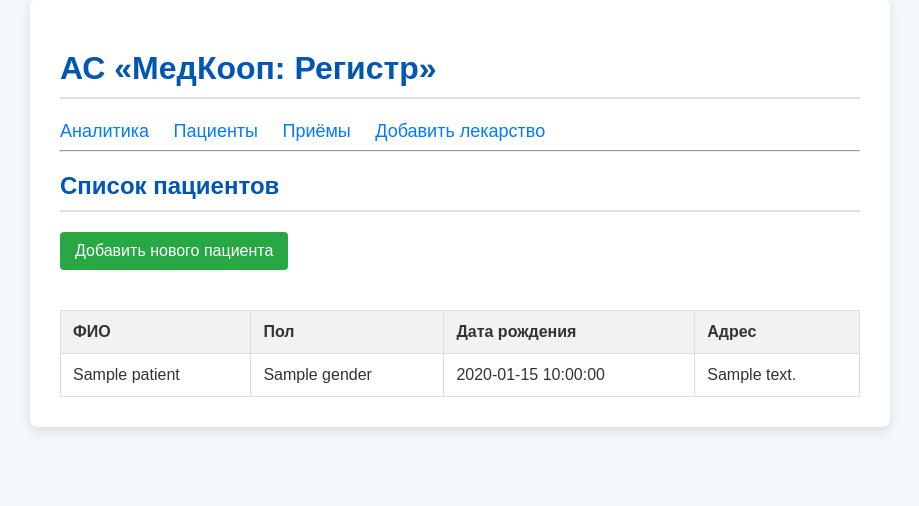
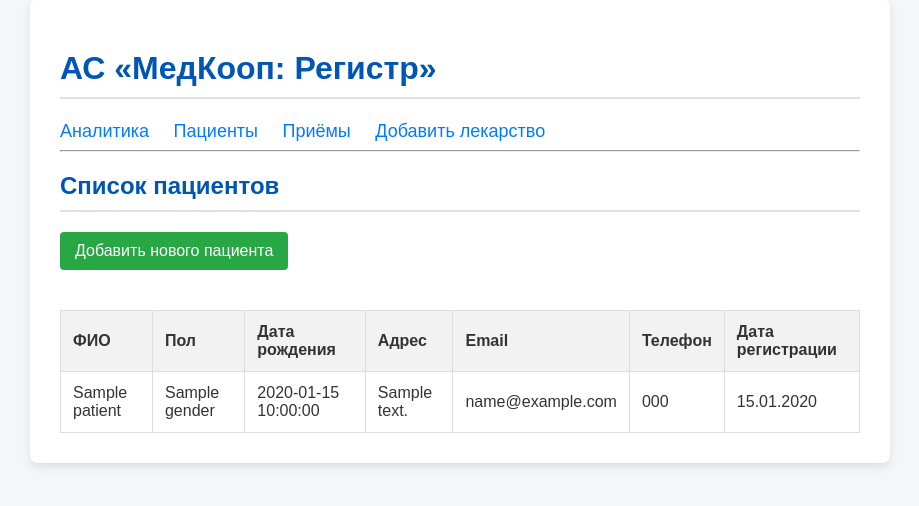
Before and after one commit to ealia28/MedCopReg_2025, a Flask app: template clinic_app/app/templates/patients.html in a window 1280 px wide. Shown: the part 21-527 px from the top of the page, without its empty margins (180-1099 px from the left). Run offline with Flask 3, Linux system fonts and the light colour scheme; the template is opened without the code that fills it: most values are stand-ins (such as "Sample title", 1, 10 or a date in 2020); parts of the project's set-up code (start-up, migrations or seed data) failed here and were passed over.

Commit message:
Update patients.html

```diff
--- a/clinic_app/app/templates/patients.html
+++ b/clinic_app/app/templates/patients.html
@@ -12,6 +12,9 @@
                 <th>Пол</th>
                 <th>Дата рождения</th>
                 <th>Адрес</th>
+                <th>Email</th>  <!-- НОВЫЙ СТОЛБЕЦ -->
+                <th>Телефон</th> <!-- НОВЫЙ СТОЛБЕЦ -->
+                <th>Дата регистрации</th> <!-- НОВЫЙ СТОЛБЕЦ -->
             </tr>
         </thead>
         <tbody>
@@ -21,8 +24,12 @@
                 <td>{{ patient.gender }}</td>
                 <td>{{ patient.birth_date }}</td>
                 <td>{{ patient.address }}</td>
+                <td>{{ patient.email or '—' }}</td>  <!-- НОВОЕ ПОЛЕ -->
+                <td>{{ patient.phone or '—' }}</td>  <!-- НОВОЕ ПОЛЕ -->
+                <td>{{ patient.created_at.strftime('%d.%m.%Y') if patient.created_at else '—' }}</td> <!-- НОВОЕ ПОЛЕ -->
             </tr>
             {% endfor %}
         </tbody>
     </table>
+
 {% endblock %}
```
